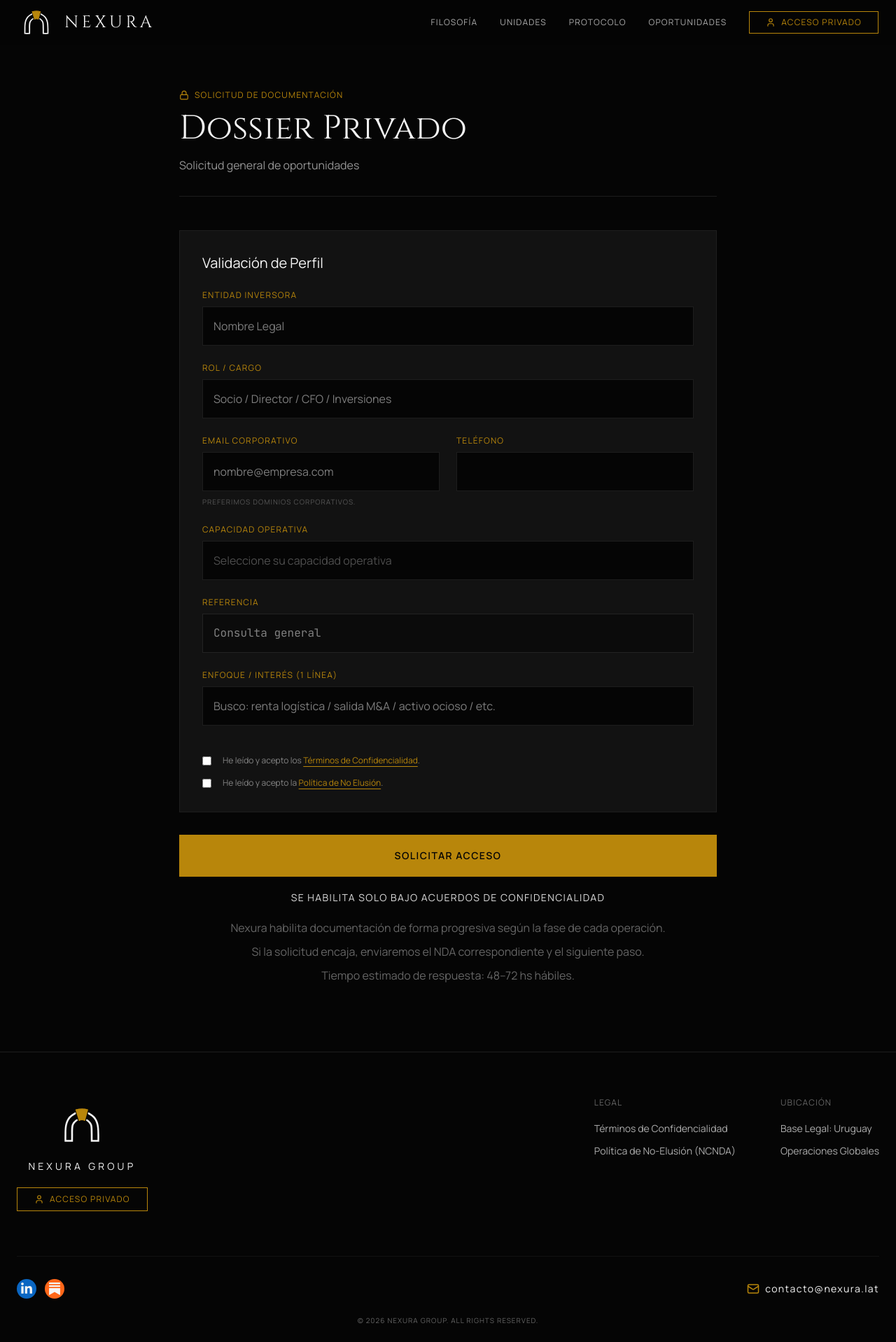
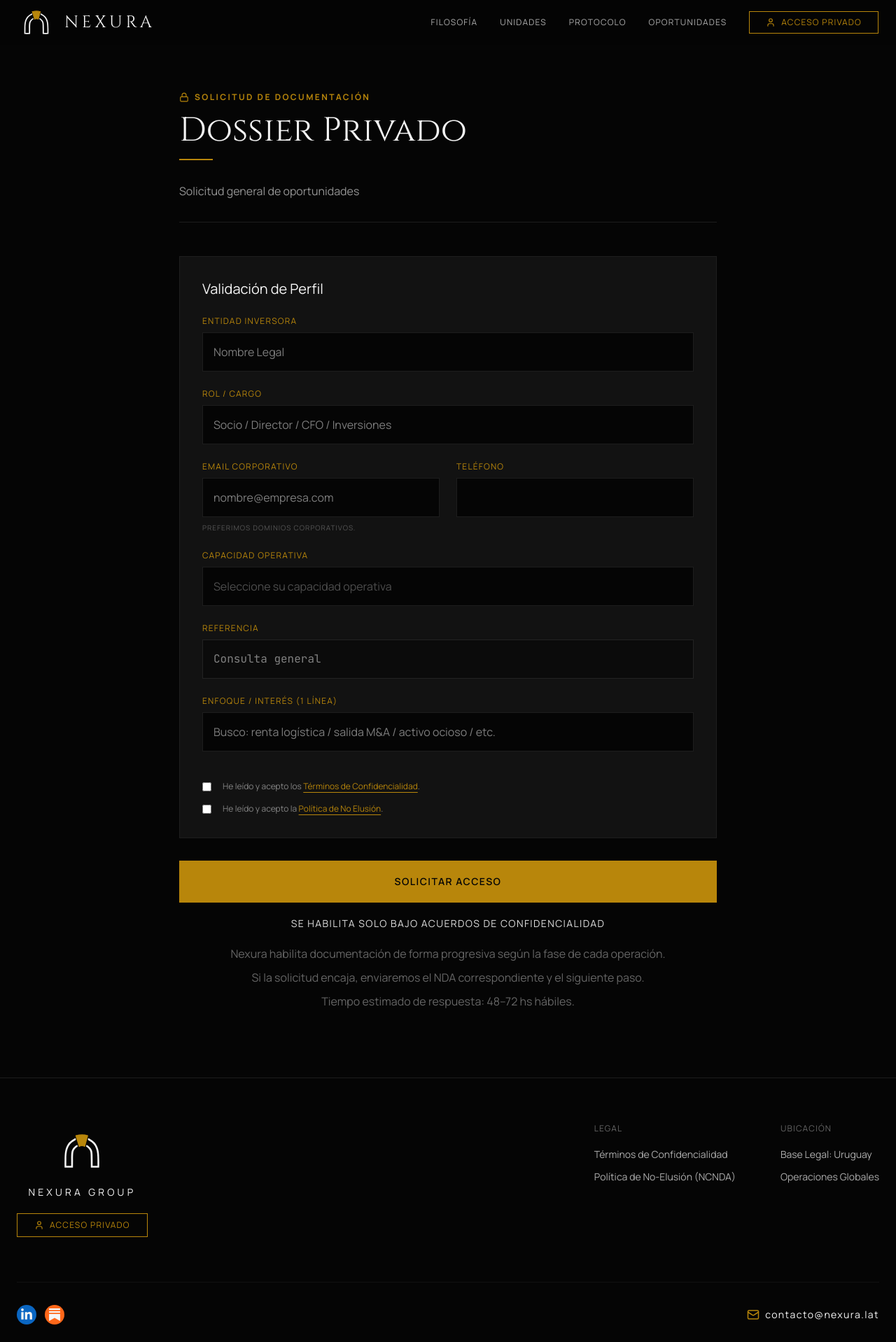
Before and after one commit to free4fun/nexura, a Next.js app: page /dossier in a window 1280 px wide. Shown: the top 1918 px of the page at 70% size. Built offline with nearby package versions, Linux system fonts and the light colour scheme.

Commit message:
feat: enhance Dossier and Footer components; improve layout, accessibility, and navigation elements

```diff
--- a/app/dossier/page.tsx
+++ b/app/dossier/page.tsx
@@ -14,10 +14,12 @@
       <div className="max-w-7xl mx-auto">
         <div className="max-w-3xl mx-auto">
         <div className="mb-12 border-b border-nexura-white/10 pb-8">
-            <div className="flex items-center gap-2 text-nexura-gold text-xs tracking-widest uppercase mb-4">
-              <Lock size={14} /> Solicitud de Documentación
+            <div className="inline-flex items-center gap-2 text-nexura-gold text-xs font-bold tracking-[0.2em] uppercase mb-4">
+              <Lock size={14} className="shrink-0" />
+              <span>Solicitud de Documentación</span>
             </div>
             <h1 className="font-serif text-3xl md:text-4xl lg:text-5xl text-nexura-white mb-4">Dossier Privado</h1>
+            <div className="w-12 h-[2px] bg-nexura-gold mb-8"></div>
             {assetRef ? (
                <>
                  <p className="text-nexura-white/60 md:hidden">
--- a/components/Footer.tsx
+++ b/components/Footer.tsx
@@ -21,10 +21,12 @@
     <footer className="bg-nexura-black border-t border-nexura-white/10 pt-16 pb-8">
       <div className="max-w-7xl mx-auto px-6">
         <div className="flex flex-col md:flex-row justify-between items-center md:items-start gap-8 mb-16">
-            <div className="text-center md:text-left">
-                <img src="/nexura.svg" alt="Nexura Logo" className="h-20 w-auto mb-2 mx-auto" />
-                <span className="block w-fit mx-auto text-[14px] uppercase tracking-[0.3em] text-nexura-white">Nexura Group</span>
-                                <div className="mt-5 flex justify-center">
+            <div className="flex flex-col items-center text-center ">
+                <Link href="/#hero" className="inline-flex flex-col items-center ">
+                    <img src="/nexura.svg" alt="Nexura Logo" className="h-20 w-auto mb-2 mx-auto md:mx-0" />
+                    <span className="block w-fit mx-auto md:mx-0 text-[14px] uppercase tracking-[0.3em] text-nexura-white">Nexura Group</span>
+                </Link>
+                                <div className="mt-5 flex justify-center w-full">
                                     <Link
                                         href={privateAccessHref}
                                         className="box-border inline-flex items-center justify-center gap-2 border border-nexura-gold !text-nexura-gold visited:!text-nexura-gold px-6 py-2 text-xs uppercase tracking-widest hover:bg-nexura-gold hover:!text-nexura-black transition-all duration-300"
```
